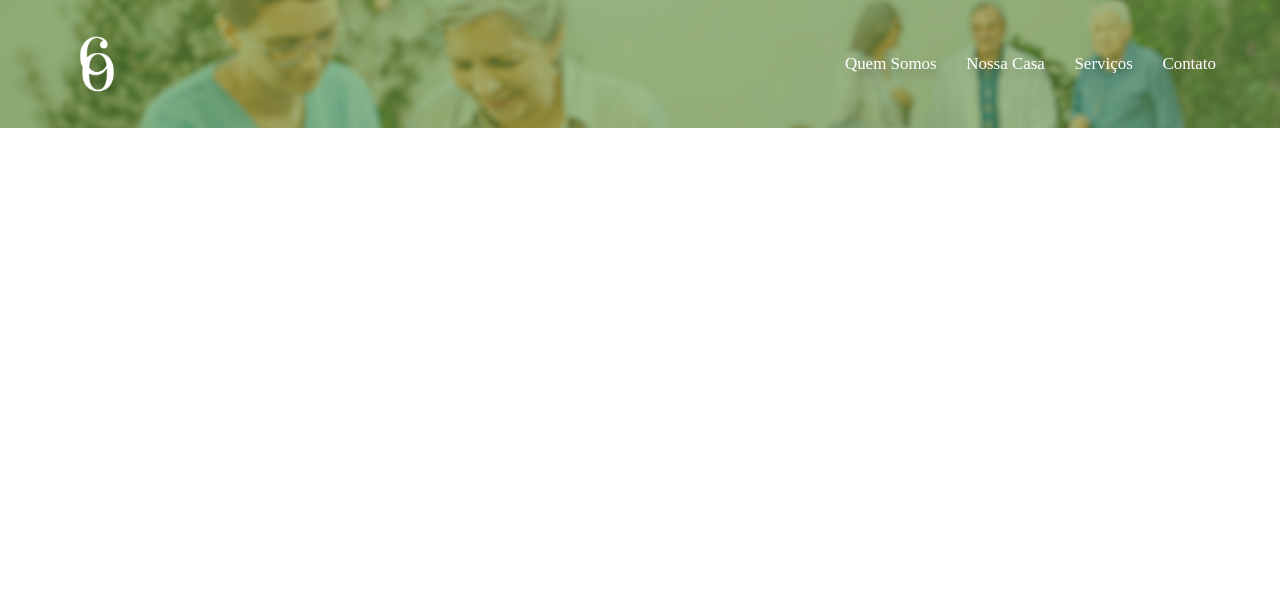
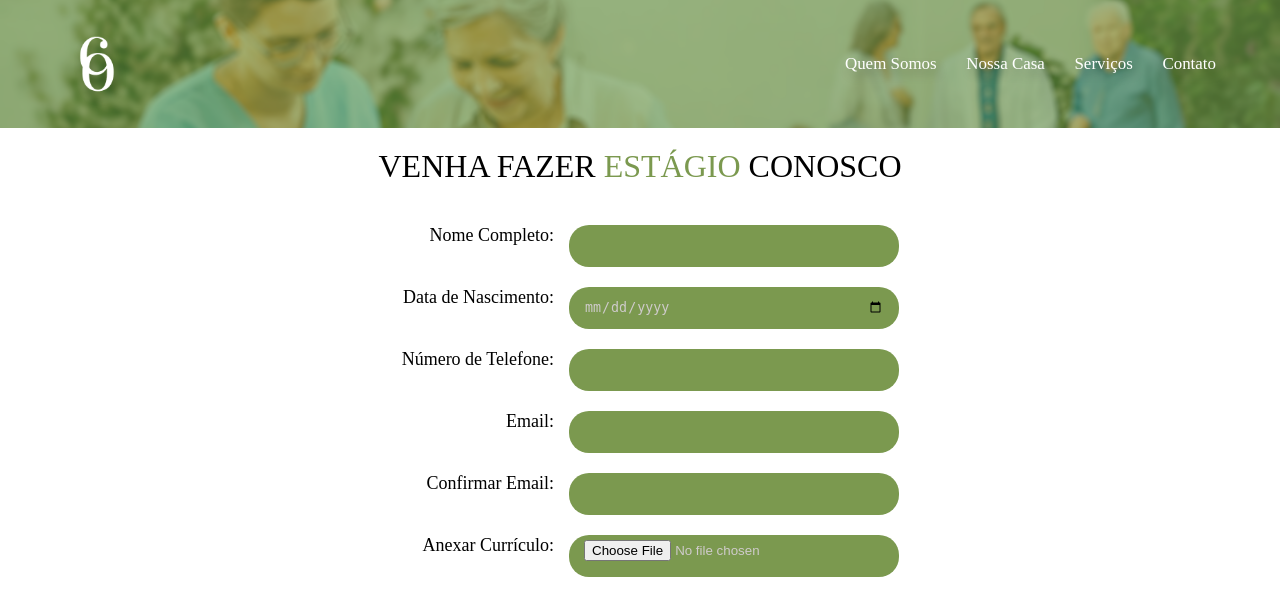
Before and after one commit to JuanVargas2004/Site-Casa-de-Repouso-Orleans, a PHP site: page /estagio.html in a window 1280 px wide. Shown: the top 616 px of the page. Run offline with PHP 8.4, Linux system fonts and the light colour scheme; some web fonts are replaced.

Commit message:
Adiconando campos

```diff
--- a/tela_estagio/estagio.css
+++ b/tela_estagio/estagio.css
@@ -28,7 +28,6 @@
     padding: 0;
     scroll-behavior: smooth;
 }
-
 
 .container{
     width: 100%;
@@ -122,68 +121,60 @@ header ul li a:active{
 }
 
 
-
-@media screen and (max-width: 767px){
-    #desktop{
-        display: none;
-    }
-
-    #navdesktop{
-        display: none;
-    }
-
+main{
+    margin: 20px auto;
+    width: 90vw;
 }
 
-@media screen and (min-width: 768px){
-    #mobile{
-        display: none;
-    }
-
-    #navmobile{
-        display: none;
-    }
+main h1{
+    font-family: "Marcellus";
+    font-weight: lighter;
+    text-align: center;
 }
 
 
-@media screen and (max-width: 767px){
-    #navdesktop{
-        display: none;
-    }
-
-    header .container{
-        height: 12vh;
-    }
-
+main h1 strong{
+    font-weight: lighter;
+    color: #7b994f;
 }
 
-@media screen and (min-width: 768px){
-    #navmobile{
-        display: none;
-    }
+#form{
+    margin-top: 30px;
 
-    .menu_container{
-        display: none;
-    }
+    display: flex;
+    justify-content: center;
+    align-items: center;
 
-    #menu_flutuante{
-        display: none;
-    }
-
-    #overlay{
-        display: none;
-    }
+    flex-direction: column;
 }
 
+.campo{
+    display: flex;
 
-#navmobile{
-    overflow: hidden;
+    gap: 15px;
+    margin: 10px auto
 }
 
-#navmobile input{
-    display: none;
+.campo .input{
+    color: rgb(207, 203, 203);
+    background-color: #7B994F;
+
+    width: 30vw;
+    max-width: 300px;
+
+    height: 4vh;
+    padding: 5px 15px;
+
+    border: none;
+    border-radius: 20px;
+
+    text-align: start;
 }
 
-#navmobile img{
-    cursor: pointer;
-    padding-right: 6vw;
+.campo div{
+    font-family: "Marcellus";
+    font-size: 13.5pt;
+
+    text-align: end;
+    width: 173px;
 }
--- a/tela_estagio/estagio.html
+++ b/tela_estagio/estagio.html
@@ -23,19 +23,47 @@
                         <li><a href="../tela_contatos/tela_contatos.html" class="navitem">Contato</a></li>
                     </ul>
                 </nav>
-
-                <div id="navmobile">
-                    <input type="radio" name="hamburguer" id="abrir">
-                    <input type="radio" name="hamburguer" id="fechar" checked>
-                    <label for="abrir" id="label_hamburguer"><img src="midia/icone-menu.png" id="img_hamburguer"></label>
-                </div>
-
-            </div>
-
-        </div>
     </header>
 
 
+    <main>
 
+        <h1>VENHA FAZER <strong>ESTÁGIO</strong> CONOSCO</h1>
+
+        <div id="form">
+
+
+            <div class="campo">
+                <div><label for="nome">Nome Completo:</label></div> <input type="text" name="nome" id="nome" class="input">
+            </div>
+
+            <div class="campo">
+                <div><label for="data">Data de Nascimento:</label></div> <input type="date" name="data" id="data" class="input">
+            </div>
+
+            <div class="campo">
+                <div><label for="tel">Número de Telefone:</label></div> <input type="text" name="tel" id="tel" class="input">
+            </div>
+
+            <div class="campo">
+                <div><label for="email">Email:</label></div> <input type="email" name="email" id="email" class="input">
+            </div>
+
+            <div class="campo">
+                <div><label for="cemail">Confirmar Email:</label></div> <input type="email" name="cemail" id="cemail" class="input">
+            </div>
+
+            <div class="campo">
+                <div><label for="curriculo">Anexar Currículo:</label></div> <input type="file" name="curriculo" id="curriculo" class="input">
+            </div>
+
+
+        </div>
+
+    </main>
+
+
+
+    <script src="javascript/main.js"></script>
 </body>
 </html>
--- /dev/null
+++ b/tela_estagio/javascript/main.js
@@ -0,0 +1,23 @@
+var textos = document.querySelectorAll(".navitem")
+textos.forEach(function(texto){
+
+    texto.addEventListener('mouseenter', function(){
+
+        var tamanho = getComputedStyle(texto).fontSize
+
+        tamanho = Number(tamanho.match(/\d+(\.\d+)?/g))
+
+        tamanho *= 1.15
+
+        texto.style.fontSize = `${tamanho}px`
+
+
+    })
+
+    texto.addEventListener('mouseleave', function(){
+
+        texto.style.fontSize = `clamp(1rem, 1.2vw + 0.1rem, 3rem)`
+
+    })
+
+})
```
